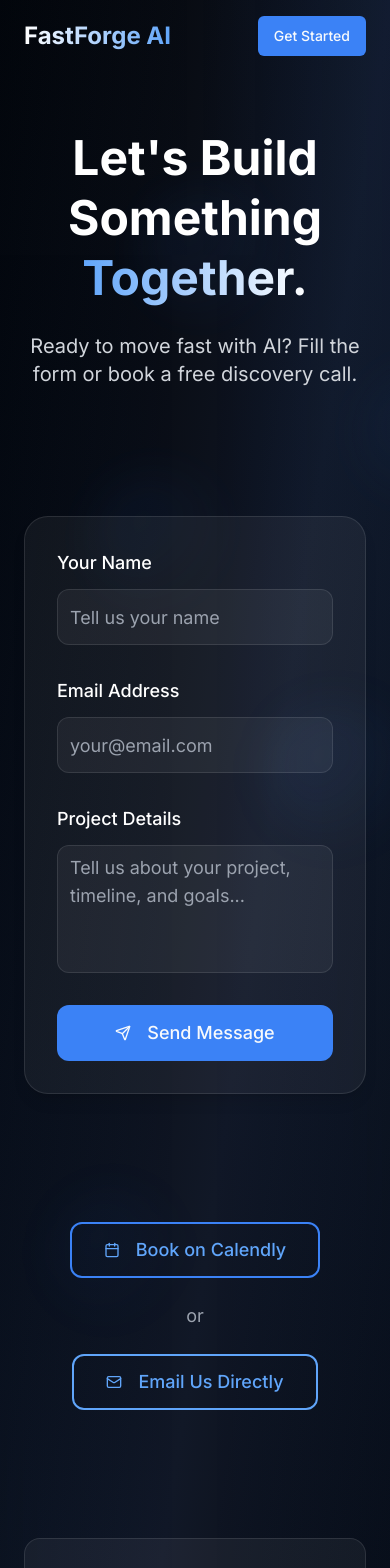
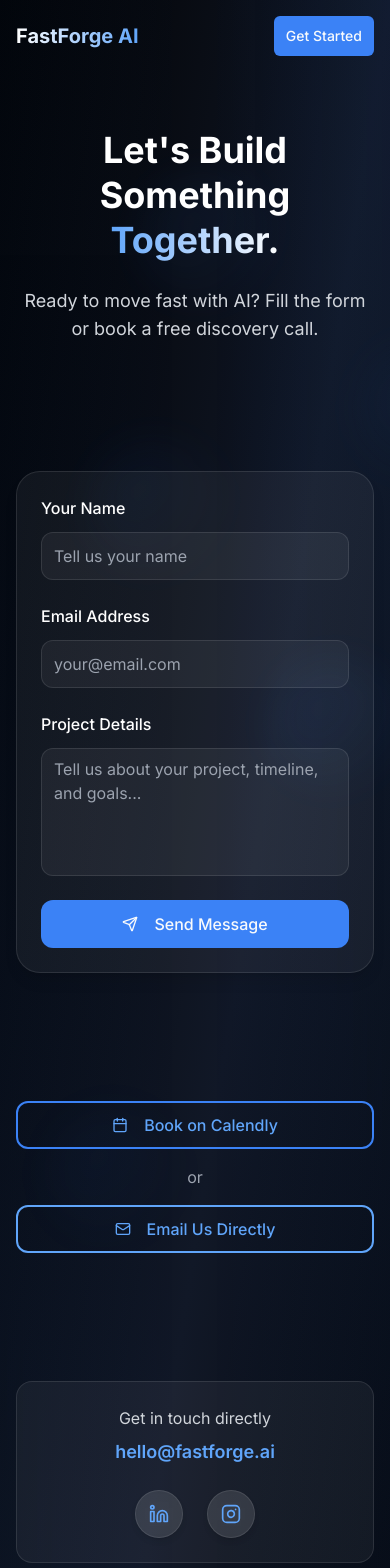
Before and after one commit to abdullah20mph/forge-kinetic-web, a React (Vite) app: page /contact in a window 390 px wide. Shown: the top 1568 px of the page. Built offline with nearby package versions, Linux system fonts and the light colour scheme.

Commit message:
Refactor: Make buttons responsive and integrate Calendly
- Updated button styles for responsiveness.
- Integrated Calendly and other services on buttons.

```diff
--- a/src/components/CTA.tsx
+++ b/src/components/CTA.tsx
@@ -4,8 +4,16 @@ import { Button } from '@/components/ui/button';
 import { ArrowRight, Sparkles } from 'lucide-react';
 
 export const CTA = () => {
+  const openCalendly = () => {
+    window.open('https://calendly.com/fastforge-ai/discovery-call', '_blank');
+  };
+
+  const scrollToContact = () => {
+    window.location.href = '/contact';
+  };
+
   return (
-    <section className="py-32 px-6 bg-black relative overflow-hidden">
+    <section className="py-16 sm:py-24 md:py-32 px-4 sm:px-6 bg-black relative overflow-hidden">
       {/* Animated Background */}
       <div className="absolute inset-0">
         <div className="absolute inset-0 bg-gradient-to-r from-blue-500/10 via-transparent to-purple-600/10"></div>
@@ -24,32 +32,34 @@ export const CTA = () => {
       </div>
 
       <div className="max-w-4xl mx-auto text-center relative z-10">
-        <div className="inline-flex items-center px-4 py-2 rounded-full border border-blue-500/30 bg-blue-500/10 mb-8">
-          <Sparkles className="w-4 h-4 mr-2 text-blue-400" />
-          <span className="text-blue-400 text-sm font-medium">Ready to Transform?</span>
+        <div className="inline-flex items-center px-3 sm:px-4 py-2 rounded-full border border-blue-500/30 bg-blue-500/10 mb-6 sm:mb-8">
+          <Sparkles className="w-3 h-3 sm:w-4 sm:h-4 mr-2 text-blue-400" />
+          <span className="text-blue-400 text-xs sm:text-sm font-medium">Ready to Transform?</span>
         </div>
 
-        <h2 className="text-5xl md:text-7xl font-bold mb-8 bg-gradient-to-r from-white via-gray-100 to-blue-400 bg-clip-text text-transparent">
+        <h2 className="text-3xl sm:text-4xl md:text-5xl lg:text-7xl font-bold mb-6 sm:mb-8 bg-gradient-to-r from-white via-gray-100 to-blue-400 bg-clip-text text-transparent">
           Start Your AI Journey Today
         </h2>
 
-        <p className="text-xl text-gray-400 mb-12 max-w-2xl mx-auto leading-relaxed">
+        <p className="text-base sm:text-lg md:text-xl text-gray-400 mb-8 sm:mb-12 max-w-2xl mx-auto leading-relaxed">
           Join thousands of companies already using FastForge AI to build the future.
           Get started with a free consultation and see the possibilities.
         </p>
 
-        <div className="flex flex-col sm:flex-row gap-4 justify-center items-center">
+        <div className="flex flex-col sm:flex-row gap-3 sm:gap-4 justify-center items-center max-w-md sm:max-w-none mx-auto">
           <Button
             size="lg"
-            className="bg-blue-500 hover:bg-blue-600 text-white px-8 py-4 text-lg font-medium transition-all duration-300 hover:scale-105 hover:shadow-lg hover:shadow-blue-500/25 group"
+            onClick={scrollToContact}
+            className="w-full sm:w-auto bg-blue-500 hover:bg-blue-600 text-white px-6 sm:px-8 py-3 sm:py-4 text-base sm:text-lg font-medium transition-all duration-300 hover:scale-105 hover:shadow-lg hover:shadow-blue-500/25 group"
           >
             Get Started Free
-            <ArrowRight className="ml-2 w-5 h-5 transition-transform duration-300 group-hover:translate-x-1" />
+            <ArrowRight className="ml-2 w-4 h-4 sm:w-5 sm:h-5 transition-transform duration-300 group-hover:translate-x-1" />
           </Button>
           <Button
             variant="outline"
             size="lg"
-            className="border-white/30 text-white hover:bg-white/10 px-8 py-4 text-lg font-medium transition-all duration-300 hover:scale-105"
+            onClick={openCalendly}
+            className="w-full sm:w-auto border-white/30 text-white hover:bg-white/10 px-6 sm:px-8 py-3 sm:py-4 text-base sm:text-lg font-medium transition-all duration-300 hover:scale-105"
           >
             Schedule Demo
           </Button>
--- a/src/components/Navigation.tsx
+++ b/src/components/Navigation.tsx
@@ -1,3 +1,4 @@
+
 import React, { useState, useEffect } from 'react';
 import { Button } from '@/components/ui/button';
 import { Link, useLocation } from 'react-router-dom';
@@ -14,6 +15,10 @@ export const Navigation = () => {
     return () => window.removeEventListener('scroll', handleScroll);
   }, []);
 
+  const handleGetStarted = () => {
+    window.location.href = '/contact';
+  };
+
   const navItems = [
     { name: 'Home', href: '/' },
     { name: 'Services', href: '/services' },
@@ -27,22 +32,22 @@ export const Navigation = () => {
     <nav className={`fixed top-0 w-full z-50 transition-all duration-500 ${
       isScrolled ? 'bg-black/80 backdrop-blur-lg border-b border-white/10' : 'bg-transparent'
     }`}>
-      <div className="max-w-7xl mx-auto px-6 py-4">
+      <div className="max-w-7xl mx-auto px-4 sm:px-6 py-4">
         <div className="flex items-center justify-between">
           <Link
             to="/"
-            className="relative z-10 text-2xl font-bold bg-gradient-to-r from-white to-blue-400 bg-clip-text text-transparent cursor-pointer transition-all duration-300 hover:scale-105 hover:from-blue-200 hover:to-blue-300 active:scale-95"
+            className="relative z-10 text-xl sm:text-2xl font-bold bg-gradient-to-r from-white to-blue-400 bg-clip-text text-transparent cursor-pointer transition-all duration-300 hover:scale-105 hover:from-blue-200 hover:to-blue-300 active:scale-95"
             style={{ WebkitTapHighlightColor: 'transparent' }}
           >
             FastForge AI
           </Link>
 
-          <div className="hidden md:flex items-center space-x-8">
+          <div className="hidden md:flex items-center space-x-6 lg:space-x-8">
             {navItems.map((item) => (
               <Link
                 key={item.name}
                 to={item.href}
-                className="text-white/80 hover:text-white transition-colors duration-300 relative group"
+                className="text-white/80 hover:text-white transition-colors duration-300 relative group text-sm lg:text-base"
               >
                 {item.name}
                 <span className="absolute -bottom-1 left-0 w-0 h-0.5 bg-blue-500 transition-all duration-300 group-hover:w-full"></span>
@@ -50,7 +55,10 @@ export const Navigation = () => {
             ))}
           </div>
 
-          <Button className="bg-blue-500 hover:bg-blue-600 transition-all duration-300 hover:scale-105">
+          <Button
+            onClick={handleGetStarted}
+            className="bg-blue-500 hover:bg-blue-600 transition-all duration-300 hover:scale-105 text-sm sm:text-base px-3 sm:px-4 py-2 sm:py-2"
+          >
             Get Started
           </Button>
         </div>
--- a/src/pages/Contact.tsx
+++ b/src/pages/Contact.tsx
@@ -61,6 +61,16 @@ const Contact = () => {
     // Handle form submission logic here
   };
 
+  const openCalendly = () => {
+    window.open('https://calendly.com/fastforge-ai/discovery-call', '_blank');
+  };
+
+  const openEmailClient = () => {
+    const subject = encodeURIComponent('New Project Inquiry');
+    const body = encodeURIComponent(`Hi FastForge Team,\n\nI'm interested in discussing a project with you.\n\nBest regards,\n${formData.name || '[Your Name]'}`);
+    window.open(`mailto:hello@fastforge.ai?subject=${subject}&body=${body}`, '_blank');
+  };
+
   return (
     <div className="min-h-screen bg-gradient-to-br from-black via-gray-900 to-black text-white relative overflow-hidden">
       <Navigation />
@@ -86,17 +96,17 @@ const Contact = () => {
 
       <main className="relative z-10">
         {/* Page Title */}
-        <section className="pt-32 pb-16 px-6">
+        <section className="pt-32 pb-16 px-4 sm:px-6">
           <div className="max-w-4xl mx-auto text-center">
             <div
               ref={titleRef}
               className="opacity-0 translate-y-8"
             >
-              <h1 className="text-5xl md:text-7xl font-bold leading-tight text-white mb-6">
+              <h1 className="text-4xl sm:text-5xl md:text-7xl font-bold leading-tight text-white mb-6">
                 Let's Build Something{' '}
                 <span className="bg-gradient-to-r from-blue-400 to-white bg-clip-text text-transparent">Together.</span>
               </h1>
-              <p className="text-xl md:text-2xl text-gray-300 max-w-2xl mx-auto">
+              <p className="text-lg sm:text-xl md:text-2xl text-gray-300 max-w-2xl mx-auto">
                 Ready to move fast with AI? Fill the form or book a free discovery call.
               </p>
             </div>
@@ -104,16 +114,16 @@ const Contact = () => {
         </section>
 
         {/* Contact Form */}
-        <section className="py-16 px-6">
+        <section className="py-16 px-4 sm:px-6">
           <div className="max-w-2xl mx-auto">
             <div
               ref={formRef}
               className="opacity-0 translate-y-8"
             >
-              <div className="bg-white/5 backdrop-blur-lg border border-white/10 rounded-3xl p-8 md:p-12 shadow-lg hover:shadow-2xl transition-all duration-500">
-                <form onSubmit={handleSubmit} className="space-y-8">
+              <div className="bg-white/5 backdrop-blur-lg border border-white/10 rounded-3xl p-6 sm:p-8 md:p-12 shadow-lg hover:shadow-2xl transition-all duration-500">
+                <form onSubmit={handleSubmit} className="space-y-6 sm:space-y-8">
                   <div className="form-field opacity-0 translate-y-4">
-                    <Label htmlFor="name" className="text-lg font-medium text-white mb-3 block">
+                    <Label htmlFor="name" className="text-base sm:text-lg font-medium text-white mb-3 block">
                       Your Name
                     </Label>
                     <Input
@@ -122,14 +132,14 @@ const Contact = () => {
                       type="text"
                       value={formData.name}
                       onChange={handleInputChange}
-                      className="h-14 text-lg bg-white/5 border-white/10 text-white placeholder:text-gray-400 focus:border-blue-500 focus:ring-blue-500 rounded-xl"
+                      className="h-12 sm:h-14 text-base sm:text-lg bg-white/5 border-white/10 text-white placeholder:text-gray-400 focus:border-blue-500 focus:ring-blue-500 rounded-xl"
                       placeholder="Tell us your name"
                       required
                     />
                   </div>
 
                   <div className="form-field opacity-0 translate-y-4">
-                    <Label htmlFor="email" className="text-lg font-medium text-white mb-3 block">
+                    <Label htmlFor="email" className="text-base sm:text-lg font-medium text-white mb-3 block">
                       Email Address
                     </Label>
                     <Input
@@ -138,14 +148,14 @@ const Contact = () => {
                       type="email"
                       value={formData.email}
                       onChange={handleInputChange}
-                      className="h-14 text-lg bg-white/5 border-white/10 text-white placeholder:text-gray-400 focus:border-blue-500 focus:ring-blue-500 rounded-xl"
+                      className="h-12 sm:h-14 text-base sm:text-lg bg-white/5 border-white/10 text-white placeholder:text-gray-400 focus:border-blue-500 focus:ring-blue-500 rounded-xl"
                       placeholder="your@email.com"
                       required
                     />
                   </div>
 
                   <div className="form-field opacity-0 translate-y-4">
-                    <Label htmlFor="message" className="text-lg font-medium text-white mb-3 block">
+                    <Label htmlFor="message" className="text-base sm:text-lg font-medium text-white mb-3 block">
                       Project Details
                     </Label>
                     <Textarea
@@ -153,7 +163,7 @@ const Contact = () => {
                       name="message"
                       value={formData.message}
                       onChange={handleInputChange}
-                      className="min-h-32 text-lg bg-white/5 border-white/10 text-white placeholder:text-gray-400 focus:border-blue-500 focus:ring-blue-500 rounded-xl resize-none"
+                      className="min-h-32 text-base sm:text-lg bg-white/5 border-white/10 text-white placeholder:text-gray-400 focus:border-blue-500 focus:ring-blue-500 rounded-xl resize-none"
                       placeholder="Tell us about your project, timeline, and goals..."
                       required
                     />
@@ -163,9 +173,9 @@ const Contact = () => {
                     <Button
                       type="submit"
                       size="lg"
-                      className="w-full h-14 text-lg bg-blue-500 hover:bg-blue-600 transition-all duration-300 hover:scale-[1.02] hover:shadow-xl rounded-xl"
+                      className="w-full h-12 sm:h-14 text-base sm:text-lg bg-blue-500 hover:bg-blue-600 transition-all duration-300 hover:scale-[1.02] hover:shadow-xl rounded-xl"
                     >
-                      <Send className="mr-2 h-5 w-5" />
+                      <Send className="mr-2 h-4 w-4 sm:h-5 sm:w-5" />
                       Send Message
                     </Button>
                   </div>
@@ -176,30 +186,32 @@ const Contact = () => {
         </section>
 
         {/* Alternate CTA Buttons */}
-        <section className="py-16 px-6">
+        <section className="py-16 px-4 sm:px-6">
           <div className="max-w-4xl mx-auto">
             <div
               ref={ctaRef}
               className="opacity-0 translate-y-8"
             >
-              <div className="flex flex-col md:flex-row gap-6 justify-center items-center">
+              <div className="flex flex-col sm:flex-row gap-4 sm:gap-6 justify-center items-center">
                 <Button
                   size="lg"
                   variant="outline"
-                  className="h-14 px-8 text-lg border-2 border-blue-500 text-blue-400 hover:bg-blue-500 hover:text-white transition-all duration-300 hover:scale-105 hover:shadow-lg rounded-xl bg-transparent"
+                  onClick={openCalendly}
+                  className="w-full sm:w-auto h-12 sm:h-14 px-6 sm:px-8 text-base sm:text-lg border-2 border-blue-500 text-blue-400 hover:bg-blue-500 hover:text-white transition-all duration-300 hover:scale-105 hover:shadow-lg rounded-xl bg-transparent"
                 >
-                  <Calendar className="mr-2 h-5 w-5" />
+                  <Calendar className="mr-2 h-4 w-4 sm:h-5 sm:w-5" />
                   Book on Calendly
                 </Button>
 
-                <div className="text-gray-400 text-lg">or</div>
+                <div className="text-gray-400 text-base sm:text-lg">or</div>
 
                 <Button
                   size="lg"
                   variant="outline"
-                  className="h-14 px-8 text-lg border-2 border-blue-400 text-blue-400 hover:bg-blue-400 hover:text-white transition-all duration-300 hover:scale-105 hover:shadow-lg rounded-xl bg-transparent"
+                  onClick={openEmailClient}
+                  className="w-full sm:w-auto h-12 sm:h-14 px-6 sm:px-8 text-base sm:text-lg border-2 border-blue-400 text-blue-400 hover:bg-blue-400 hover:text-white transition-all duration-300 hover:scale-105 hover:shadow-lg rounded-xl bg-transparent"
                 >
-                  <Mail className="mr-2 h-5 w-5" />
+                  <Mail className="mr-2 h-4 w-4 sm:h-5 sm:w-5" />
                   Email Us Directly
                 </Button>
               </div>
@@ -208,18 +220,18 @@ const Contact = () => {
         </section>
 
         {/* Contact Details */}
-        <section className="py-16 px-6">
+        <section className="py-16 px-4 sm:px-6">
           <div className="max-w-2xl mx-auto text-center">
             <div
               ref={contactRef}
               className="opacity-0 translate-y-8"
             >
-              <div className="bg-white/5 backdrop-blur-lg border border-white/10 rounded-2xl p-8 space-y-6">
+              <div className="bg-white/5 backdrop-blur-lg border border-white/10 rounded-2xl p-6 sm:p-8 space-y-6">
                 <div>
-                  <p className="text-lg text-gray-300 mb-2">Get in touch directly</p>
+                  <p className="text-base sm:text-lg text-gray-300 mb-2">Get in touch directly</p>
                   <a
                     href="mailto:hello@fastforge.ai"
-                    className="text-xl font-semibold text-blue-400 hover:text-blue-300 transition-colors duration-300"
+                    className="text-lg sm:text-xl font-semibold text-blue-400 hover:text-blue-300 transition-colors duration-300"
                   >
                     hello@fastforge.ai
                   </a>
@@ -227,17 +239,21 @@ const Contact = () => {
 
                 <div className="flex justify-center space-x-6">
                   <a
-                    href="#"
+                    href="https://linkedin.com/company/fastforge-ai"
+                    target="_blank"
+                    rel="noopener noreferrer"
                     className="flex items-center justify-center w-12 h-12 bg-white/10 backdrop-blur-lg rounded-full border border-white/10 shadow-md hover:shadow-lg transition-all duration-300 hover:scale-110 hover:-translate-y-1 group"
                   >
-                    <Linkedin className="h-6 w-6 text-blue-400 group-hover:text-blue-300" />
+                    <Linkedin className="h-5 w-5 sm:h-6 sm:w-6 text-blue-400 group-hover:text-blue-300" />
                   </a>
 
                   <a
-                    href="#"
+                    href="https://instagram.com/fastforge.ai"
+                    target="_blank"
+                    rel="noopener noreferrer"
                     className="flex items-center justify-center w-12 h-12 bg-white/10 backdrop-blur-lg rounded-full border border-white/10 shadow-md hover:shadow-lg transition-all duration-300 hover:scale-110 hover:-translate-y-1 group"
                   >
-                    <Instagram className="h-6 w-6 text-blue-400 group-hover:text-blue-300" />
+                    <Instagram className="h-5 w-5 sm:h-6 sm:w-6 text-blue-400 group-hover:text-blue-300" />
                   </a>
                 </div>
               </div>
```
